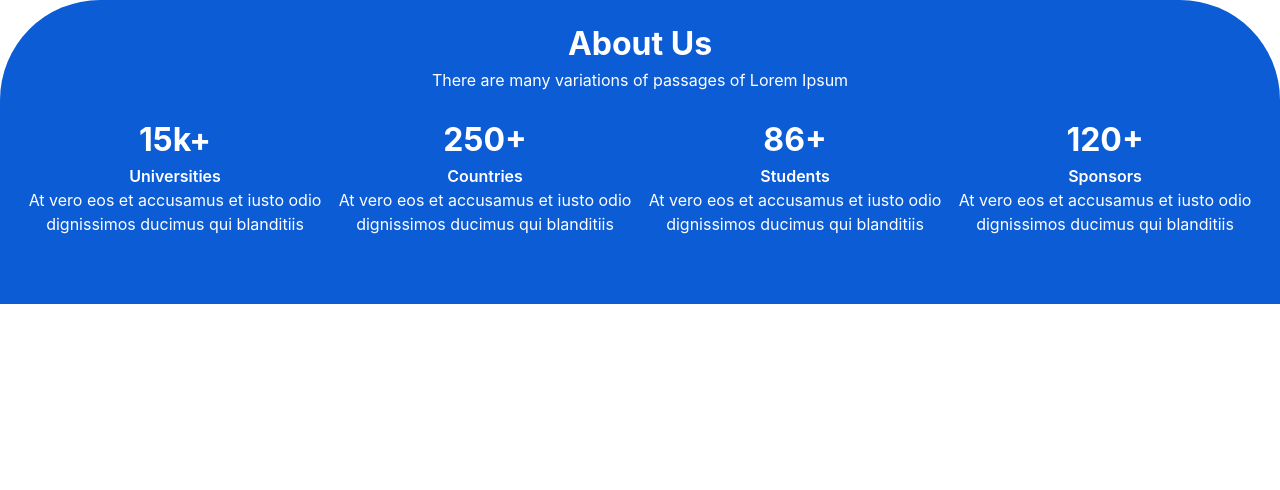
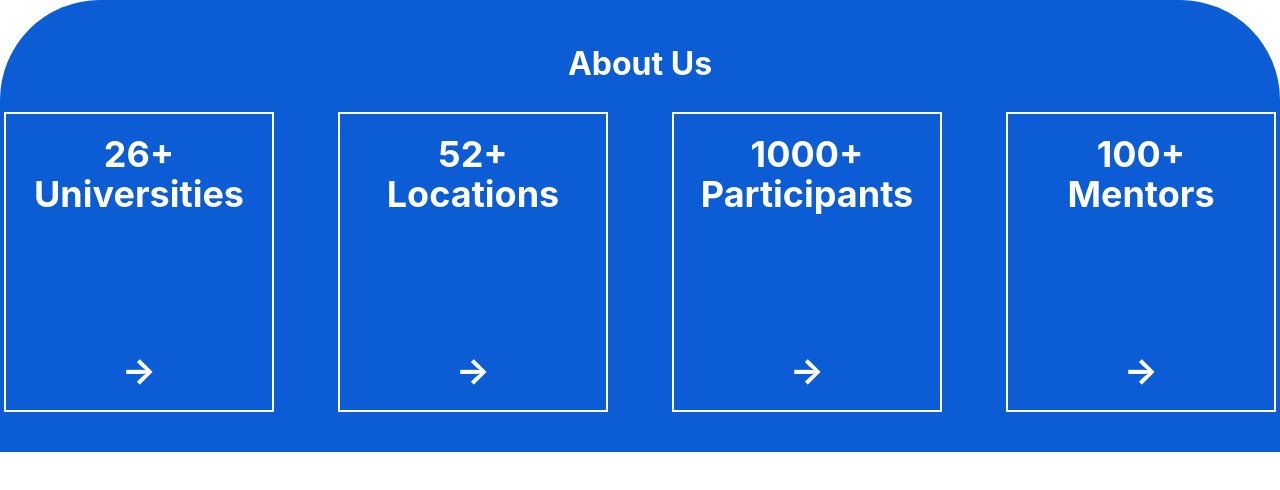
Before and after one commit to hacknyu/HackNYU-2025, a React (Vite) app: page / in a window 1280 px wide. Shown: the top 490 px of the page. Built offline with nearby package versions, Linux system fonts and the light colour scheme.

Commit message:
add info to about

```diff
--- a/package.json
+++ b/package.json
@@ -11,6 +11,7 @@
   },
   "dependencies": {
     "react": "^18.3.1",
+    "react-card-flip": "^1.2.3",
     "react-dom": "^18.3.1"
   },
   "devDependencies": {
--- a/src/App.jsx
+++ b/src/App.jsx
@@ -2,7 +2,7 @@ import About from "./sections/about/About"
 
 const App = () => {
   return (
-    <div className="font-inter">
+    <div className="font-inter w-screen">
       <About />
     </div>
   )
--- /dev/null
+++ b/src/components/card/Card.jsx
@@ -0,0 +1,30 @@
+import React, { useState } from 'react'
+import ReactCardFlip from 'react-card-flip';
+
+const Card = ({ info }) => {
+    const [flipped, setFlipped] = useState(false);
+    const cardStyle = `flex flex-col justify-between text-4xl border-2 border-white h-72 md:w-[300px] md:h-[300px] xl:w-[270px] xl:h-[300px] text-center p-5`;
+
+    const handleClick = (e) => {
+        e.preventDefault();
+        setFlipped(!flipped);
+    }
+
+    return (
+        <ReactCardFlip isFlipped={flipped} flipDirection="horizontal">
+        <div onClick={handleClick} className={cardStyle}>
+            <div>
+                <h2>{info.header}</h2>
+                <h3>{info.subheader}</h3>
+            </div>
+            <button>&rarr;</button>
+        </div>
+
+        <div onClick={handleClick} className={cardStyle}>
+            <p className="text-xl">{info.description}</p>
+        </div>
+        </ReactCardFlip>
+    )
+}
+
+export default Card
--- a/src/sections/about/About.jsx
+++ b/src/sections/about/About.jsx
@@ -1,47 +1,49 @@
 import React from 'react'
+import Card from '../../components/card/Card';
 
 const About = () => {
   const info = [
     {
-      header: "15k+",
-      subheader: "Universities",
-      description: "At vero eos et accusamus et iusto odio dignissimos ducimus qui blanditiis"
+      header: '26+',
+      subheader: 'Universities',
+      description: 'Students from 26+ universities across the country have participated in our events, including University of Toronto, Northeastern University, and Columbia University.'
     },
     {
-      header: "250+",
-      subheader: "Countries",
-      description: "At vero eos et accusamus et iusto odio dignissimos ducimus qui blanditiis"
+      header: '52+',
+      subheader: 'Locations',
+      description: 'Participants from 52+ locations have attended our events, including Jamaica, New Dehli, and Seoul.'
     },
     {
-      header: "86+",
-      subheader: "Students",
-      description: "At vero eos et accusamus et iusto odio dignissimos ducimus qui blanditiis"
+      header: '1000+',
+      subheader: 'Participants',
+      description: 'We have had over 1000 participants attend our events, including but not limited to those who are high school students, undergraduate students, and students from bootcamps.'
     },
     {
-      header: "120+",
-      subheader: "Sponsors",
-      description: "At vero eos et accusamus et iusto odio dignissimos ducimus qui blanditiis"
+      header: '100+',
+      subheader: 'Mentors',
+      description: 'We have had over 100 mentors from companies like Google, Microsoft, and Amazon help our participants.'
     }
-  ];
-
+  ]
   return (
-    <section className="md:flex md:flex-col md:justify-center md:items-center bg-blue md:rounded-t-[100px] p-5 text-white w-full">
+    <section className="md:flex md:flex-col md:justify-center md:items-center bg-blue md:rounded-t-[100px] p-10 text-white overflow-hidden">
       <h2 className="text-[32px] font-bold">About Us</h2>
-      <h3>There are many variations of passages of Lorem Ipsum</h3>
       <br/>
-      <div className="md:flex md:justify-center md:items-center">
-        {info.map((item, index) => {
-          return (
-            <div key={index} className="md:text-center">
-              <h2 className="text-[32px] font-bold">{item.header}</h2>
-              <h3 className="font-semibold">{item.subheader}</h3>
-              <p>{item.description}</p>
-              <br/>
-              {index !== info.length - 1 ? <hr className="bg-blue opacity-[.3] h-[2px] md:hidden"/> : null}
-              <br/>
-            </div>
-          )
-        })}
+      <div className="flex flex-col xl:flex-row md:justify-center md:items-center text-xl font-bold">
+        <div className="md:flex">
+          <Card info={info[0]}/>
+          <br/>
+          <span className="md:w-16 md:h-16"/>
+          <Card info={info[1]}/>
+        </div>
+        <br/>
+        <span className="md:w-16 md:h-16"/>
+        <div className="md:flex">
+          <Card info={info[2]}/>
+          <br/>
+          <span className="md:w-16 md:h-16"/>
+          <Card info={info[3]}/>
+        </div>
+        {/* {index !== info.length - 1 ? <hr className="bg-blue opacity-[.3] h-[2px] md:hidden"/> : null} */}
       </div>
     </section>
   )
```
Also changed, not shown: 1 other file (tests, documents, lock files or other folders).
